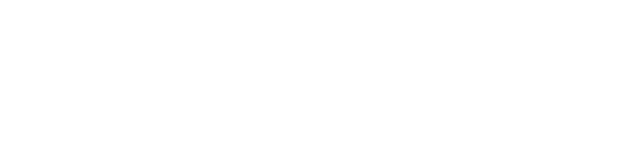
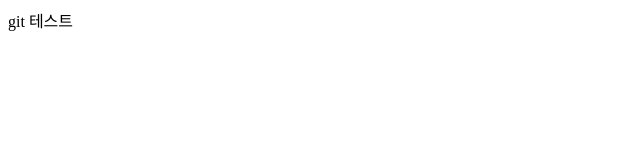
Before and after one commit to hongseowoo/redesign-project-1, a plain HTML site: page index.html in a window 1280 px wide. Shown: the full height of the page, 0-640 px from the left. Drawn offline with Linux system fonts and the light colour scheme.

Commit message:
220729 edit

```diff
--- a/index.html
+++ b/index.html
@@ -9,6 +9,6 @@
     <link rel="stylesheet" href="css/style.css">
 </head>
 <body>
-
+    <div>git 테스트</div>
 </body>
 </html>
```
